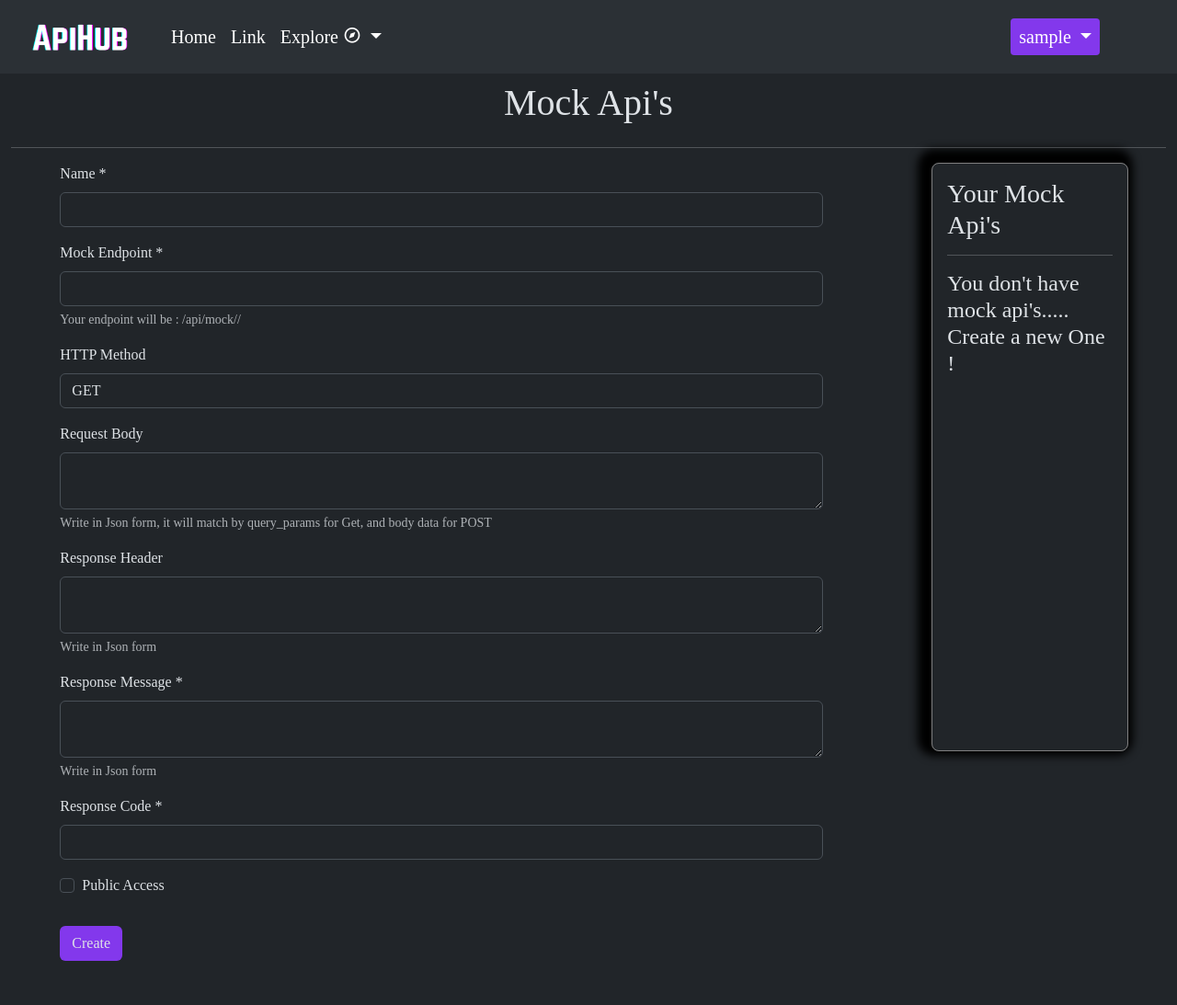
After one commit to sim-ashish/ApiHub, a Django app: page /mock in a window 1280 px wide. The commit adds this page. Shown: the whole page at 92% size. Run offline with Django 4.2, Linux system fonts and the light colour scheme; the visitor is signed in with stand-in values (Sample User, id 1); data that the repository does not hold is empty; parts of the project's set-up code (start-up, migrations or seed data) failed here and were passed over; some libraries are stand-ins or nearby versions; some web fonts are replaced.

Commit message:
Add More Api Points and Write clean Code

```diff
--- /dev/null
+++ b/api/custom_permissions.py
@@ -0,0 +1,5 @@
+from rest_framework.permissions import BasePermission
+
+class IsOwnerOrAdmin(BasePermission):
+    def has_object_permission(self, request, view, obj):
+        return request.user == obj.created_by or request.user.is_staff
--- a/api/urls.py
+++ b/api/urls.py
@@ -5,7 +5,13 @@ from api.views import (
             MockHandlerView,
             MockView,
             POSTCrud,
-            UserCrud
+            UserCrud,
+            FoodCategoryView,
+            FoodItemView,
+            FoodOrderView,
+            FashionCategoryView,
+            ClothMaterialView,
+            ClothView,
         )
 from rest_framework.routers import DefaultRouter
 from rest_framework_simplejwt.views import TokenObtainPairView, TokenRefreshView
@@ -16,13 +22,28 @@ User_router.register('user', UserCrud, basename='user')
 Post_router = DefaultRouter()
 Post_router.register('post', POSTCrud, basename='post')
 
+Food_item_router = DefaultRouter()
+Food_item_router.register('food-item', FoodItemView, basename='food-item')
+
+Food_order_router = DefaultRouter()
+Food_order_router.register('food-order', FoodOrderView, basename='food-order')
+
+Cloths_router = DefaultRouter()
+Cloths_router.register('clothes', ClothView, basename='clothes')
+
 Custom_router = DefaultRouter()
 Custom_router.register(r'custom-api', CustomAPIViewSet, basename='customapi')
 
 urlpatterns = [
     path('',include(User_router.urls)),
     path('',include(Post_router.urls)),
+    path('',include(Food_item_router.urls)),
+    path('',include(Food_order_router.urls)),
+    path('',include(Cloths_router.urls)),
     path('',include(Custom_router.urls)),
+    path('food-category', FoodCategoryView.as_view(), name = 'food-category'),
+    path('fashion-category', FashionCategoryView.as_view(), name = 'fashion-category'),
+    path('cloth-material', ClothMaterialView.as_view(), name = 'cloth-material'),
     path('mock/', MockView.as_view(), name='mock-create'),
     path('mock/<slug:mockapi>/', MockHandlerView.as_view(), name='mock-handle'),
     path('endpoint/<slug:endpoint>/', DynamicApiHandler.as_view()),
--- a/frontend/middleware.py
+++ b/frontend/middleware.py
@@ -67,6 +67,7 @@ class LoggingMiddleware:
 
         return response
 
+
 class MaintenanceMiddleware:
     def __init__(self, get_response):
         self.get_response = get_response
--- a/frontend/static/css/style.css
+++ b/frontend/static/css/style.css
@@ -42,3 +42,29 @@
 .doc-info{
     font-family:'Titillium Web' !important;
 }
+
+.offcanva-btn{
+    background-color: rgb(115, 0, 255) !important;
+    padding: 0.6rem 0.3rem !important;
+    border-radius: 5px !important;
+
+}
+.mock-list{
+    border: 1px solid grey !important;
+    height: 80vh !important;
+    overflow-y: auto !important;
+    border-radius: 8px !important;
+    box-shadow:-5px -5px 10px 10px rgba(0,0,0,1) !important;
+}
+.mock-btn{
+    padding: 0.3rem 0.5rem !important;
+    font-size: 120% !important;
+    background-color: #000000 !important;
+    border-radius: 8px !important;
+    border: 2px solid black !important;
+    transition: all 0.4s ease !important;
+}
+.mock-btn:hover{
+    border-color: #8338ec !important;
+    box-shadow: 1px 1px 5px 5px #8338ec3c;
+}
--- a/frontend/tasks.py
+++ b/frontend/tasks.py
@@ -143,7 +143,6 @@ def welcome_mail(sender_mail, to_mail, link='http://127.0.0.1:8000'):
 @shared_task
 def security_mail(sender_mail, to_mail, link = 'http://127.0.0.1:8000'):
     html_content = render_to_string('frontend/security.html', {'link' : link})
-    print("************Mail Send for Security Reason*********")
     text_content = html_content
     subject, from_email, to = 'Security Alert', sender_mail, to_mail
     msg = EmailMultiAlternatives(subject,text_content, from_email, [to])
--- a/frontend/urls.py
+++ b/frontend/urls.py
@@ -6,6 +6,7 @@ urlpatterns = [
     path('', views.index, name='index'),
     path('docs', views.docs, name='documentation'),
     path('custom-api', views.custom_docs, name='customApi'),
+    path('mock',views.mock_view, name='mock'),
     path('profile', views.profile, name='profile'),
     path('register',views.User_register, name='register'),
     path('subscribe/<int:uID>', views.subscription_payment, name='subscribe'),
--- a/frontend/views.py
+++ b/frontend/views.py
@@ -1,5 +1,6 @@
 from django.shortcuts import render, redirect
 from .models import *
+from api.models import Mock, MockData
 from api.models import Subscription
 from django.contrib.auth.models import User
 from django.http import HttpResponse
@@ -21,6 +22,12 @@ def docs(request):
 
 def custom_docs(request):
     return render(request, 'frontend/customapi.html')
+
+
+@login_required
+def mock_view(request):
+    mocks = MockData.objects.filter(api__user = request.user).select_related('api')
+    return render(request, 'frontend/mock.html', {"mocks" : mocks})
 
 
 @login_required
--- a/templates/base.html
+++ b/templates/base.html
@@ -14,7 +14,7 @@
 <body data-bs-theme="dark">
 
     <!--Navigation Bar-->
-    <nav class="navbar navbar-expand-lg bg-body-tertiary" style="height:10vh;">
+    <nav class="navbar navbar-expand-lg bg-body-tertiary pe-5" style="height:10vh;">
         <div class="container-fluid">
           <a class="navbar-brand fs-2" href="/">
             <img src="{% static 'images/A.png' %}" alt="Bootstrap" width="150" height="70">
@@ -48,8 +48,9 @@
                 <a class="nav-link dropdown-toggle fs-5 action-dropdown" href="#" role="button" data-bs-toggle="dropdown" aria-expanded="false">
                   {{request.user}}
                 </a>
-                <ul class="dropdown-menu p-1 me-4">
+                <ul class="dropdown-menu p-1 me-5 text-end">
                   <li><a class="dropdown-item fs-5" href="{% url 'profile' %}">Profile <i class='bx bx-user'></i></a></li>
+                  <li><a class="dropdown-item fs-5" href="{% url 'mock' %}">Mock Api's <i class='bx bx-server'></i></a></li>
                   <li><a class="dropdown-item fs-5" href="{% url 'logout' %}">Logout <i class='bx bx-exit' ></i></a></li>
                 </ul>
               </button>
--- a/templates/frontend/customapi.html
+++ b/templates/frontend/customapi.html
@@ -73,13 +73,13 @@
             Create your Own Custom Fields and their type of validations<br>
             To create fields write your fields inside validation parameter and their validation in the a dictionary or object format, remeber to declare the type of field also<br>
             Data Types of fields are integer, decimal, string, boolean<br>
-            Types of Validations : For integer and decimal -> type, min, max
-            Types of Validations : For string -> type, min_length, max_length, regex
+            Types of Validations : For integer and decimal -> type, min, max<br>
+            Types of Validations : For string -> type, min_length, max_length, regex ("email"). For now regex only support "email".
         </p>
         <div class="col-8 container row code-snippet m-3 px-2 py-2 fs-4">
             <div class="col-12">
     <pre>{"validations" : {"height" : {"type" : "integer", "min" : 165, "max" : 175},
-                             "password" : {"type" : "string", "min_length" : 8, "max_length" : 20, "regex" : "^(?=.*[A-Za-z])(?=.*\d)(?=.*[@$!%*#?&])[A-Za-z\d@$!%*#?&]{8,}$" },
+                             "password" : {"type" : "string", "min_length" : 8, "max_length" : 20, "regex" : "email" },
                              "indian" : {"type" : "boolean"}
                             }
     }</pre>
--- /dev/null
+++ b/templates/frontend/mock.html
@@ -0,0 +1,172 @@
+{% extends 'base.html' %}
+{% load static %}
+{% block title %}ApiHub | Mock Api{% endblock title %}
+
+{% block content %}
+<div class="container-fluid pb-5">
+    <div class="row mt-2">
+          <div class="col-12"><h2 class="fs-1 text-center">Mock Api's</h2></div>
+    </div>
+    <hr>
+    <div class="row">
+        <div class="col-8 m-auto">
+            <form id="mock-form">
+                <div class="mb-3">
+                  <label for="name" class="form-label">Name *</label>
+                  <input type="text" class="form-control" id="name" required>
+                </div>
+                <div class="mb-3">
+                    <label for="mockpoint" class="form-label">Mock Endpoint *</label>
+                    <input type="text" class="form-control" id="mockpoint" aria-describedby="emailHelp" required>
+                    <div id="emailHelp" class="form-text">Your endpoint will be : /api/mock/<span id="mockpoint-text"></span>/</div>
+                </div>
+                <div class="mb-3">
+                    <label for="http-method" class="form-label">HTTP Method</label>
+                    <select id="http-method" class="form-control">
+                        <option value="GET" selected >GET</option>
+                        <option value="POST">POST</option>
+                        <option value="PUT">PUT</option>
+                        <option value="PATCH">PATCH</option>
+                        <option value="DELETE">DELETE</option>
+                    </select>
+                </div>
+                <div class="mb-3">
+                    <label for="request-body" class="form-label">Request Body</label>
+                    <textarea  class="form-control" id="request-body" aria-describedby="emailHelp"></textarea>
+                    <div id="emailHelp" class="form-text">Write in Json form, it will match by query_params for Get, and body data for POST</div>
+                </div>
+                <div class="mb-3">
+                    <label for="response-header" class="form-label">Response Header</label>
+                    <textarea  class="form-control" id="response-header" aria-describedby="emailHelp"></textarea>
+                    <div id="emailHelp" class="form-text">Write in Json form</div>
+                </div>
+                <div class="mb-3">
+                    <label for="response-msg" class="form-label">Response Message *</label>
+                    <textarea  class="form-control" id="response-msg" aria-describedby="emailHelp" required></textarea>
+                    <div id="emailHelp" class="form-text">Write in Json form</div>
+                </div>
+                <div class="mb-3">
+                    <label for="response-code" class="form-label">Response Code *</label>
+                    <input type="number" min="100" max="512" class="form-control" id="response-code" aria-describedby="emailHelp" required>
+                </div>
+                <div class="mb-3 form-check">
+                  <input type="checkbox" class="form-check-input" id="public">
+                  <label class="form-check-label" for="public">Public Access</label>
+                </div>
+                <button type="submit" class="btn cstm-btn mt-3">Create</button>
+              </form>
+
+        </div>
+        <div class="col-2 container mock-list p-3">
+            <h3>Your Mock Api's</h3>
+            <hr>
+            {% if mocks %}
+                {% for mock in mocks%}
+                <div class="row">
+                    <div class="col-12 mt-2 text-center">
+                        <button type="button" class="nav-link mock-btn" data-bs-toggle="modal" data-bs-target="#exampleModal{{mock.id}}">
+                           {% if mock.api.public_access %}
+                           <i class='bx bx-show-alt me-3'></i>
+                           {% else %}
+                           <i class='bx bx-hide me-3' ></i>
+                           {% endif %}
+                           {{mock.api.mock_endpoint}} <i class='bx bx-server'></i>
+                        </button>
+
+                        <!-- Modal -->
+                            <div class="modal fade" id="exampleModal{{mock.id}}" tabindex="-1" aria-labelledby="exampleModalLabel" aria-hidden="true">
+                                <div class="modal-dialog">
+                                <div class="modal-content">
+                                    <div class="modal-header">
+                                    <h1 class="modal-title fs-5" id="exampleModalLabel">End Point : &nbsp;/api/mock/{{mock.api.mock_endpoint}}/</h1>
+                                    <button type="button" class="btn-close" data-bs-dismiss="modal" aria-label="Close"></button>
+                                    </div>
+                                    <div class="modal-body">
+                                    <div class="text-start mb-2">Name : <input type="text" value="{{mock.api.name}}" disabled></div>
+                                    <div class="text-start mb-2">Endpoint : <input type="text" value="{{mock.api.mock_endpoint}}" disabled></div>
+                                    <div class="text-start mb-2">Method : <input type="text" value="{{mock.method}}" disabled></div>
+                                    <div class="text-start mb-2">Body : <input type="text" value="{{mock.body}}" disabled></div>
+                                    <div class="text-start mb-2">Response Headers : <input type="text" value="{{mock.response_header}}" disabled></div>
+                                    <div class="text-start mb-2">Response Message : <input type="text" value="{{mock.response_msg}}" disabled></div>
+                                    <div class="text-start mb-2">Response Code : <input type="text" value="{{mock.response_code}}" disabled></div>
+                                    <div class="text-start mb-2">Public : <input type="text" value="{{mock.api.public_access}}" disabled></div>
+                                    </div>
+                                    <div class="modal-footer">
+                                    <button type="button" class="btn btn-secondary" data-bs-dismiss="modal">Close</button>
+                                    </div>
+                                </div>
+                                </div>
+                            </div>
+                        <!-- Modal -->
+                    </div>
+                </div>
+                {% endfor %}
+                {% else %}
+                  <h4>You don't have mock api's.....<br>Create a new One !</h4>
+                {% endif%}
+
+        </div>
+    </div>
+</div>
+
+
+<script>
+    document.getElementById('mock-form').addEventListener('submit', function(event) {
+    event.preventDefault();
+    let name = document.getElementById('name').value;
+    let mock_endpoint = document.getElementById('mockpoint').value;
+    let method = document.getElementById('http-method').value;
+    let body = document.getElementById('request-body').value;
+    let response_header = document.getElementById('response-header').value;
+    let response_msg = document.getElementById('response-msg').value;
+    let response_code = document.getElementById('response-code').value;
+    let public_access = document.getElementById('public').checked;
+
+    let fetch_body = null
+
+    if(!body){
+        if(!response_header){
+            fetch_body = JSON.stringify({ name: name,mock_endpoint : mock_endpoint, method : method, response_msg : JSON.parse(response_msg), response_code : Number(response_code), public_access : public_access})
+        }
+        else{
+            fetch_body = JSON.stringify({ name: name,mock_endpoint : mock_endpoint, method : method, response_header : JSON.parse(response_header), response_msg : JSON.parse(response_msg), response_code : Number(response_code), public_access : public_access})
+        }
+    }
+    else{
+        if(!response_header){
+            fetch_body = JSON.stringify({ name: name,mock_endpoint : mock_endpoint, method : method, body : JSON.parse(body), response_msg : JSON.parse(response_msg), response_code : Number(response_code), public_access : public_access})
+        }
+        else{
+            fetch_body = JSON.stringify({ name: name,mock_endpoint : mock_endpoint, method : method, body : JSON.parse(body), response_header : JSON.parse(response_header), response_msg : JSON.parse(response_msg), response_code : Number(response_code), public_access : public_access})
+        }
+    }
+
+    console.log(fetch_body)
+
+    fetch('http://127.0.0.1:8000/api/mock/', {
+        headers: {
+            "Content-Type": "application/json",
+            "Authorization" : "Bearer eyJhbGciOiJIUzI1NiIsInR5cCI6IkpXVCJ9.eyJ0b2tlbl90eXBlIjoiYWNjZXNzIiwiZXhwIjoxNzQ0NzE2NTQ3LCJpYXQiOjE3NDQ3MTQ3NDcsImp0aSI6IjQzYjBhNTBlMmNmNDRhZjlhZjc0MzFkOGY5OWViNWUxIiwidXNlcl9pZCI6MX0.5F7zcmW8s0fuTCoG2T-vBnLj1U5ydV_0egPFeZYcE6I"
+        },
+        method: "POST",
+        body: fetch_body
+    })
+    .then(response => response.json())
+    .then(data => {
+        Swal.fire({
+            title: "Mock Created!",
+            icon: "success",
+            draggable: false
+        });
+    })
+    .catch(error =>{
+        Swal.fire({
+            title: "Something Went Wrong",
+            icon: "error",
+            draggable: false
+        });
+    });
+    });
+
+</script>
+{% endblock content %}
```
Also changed, not shown: ApiHub/settings.py (+7 -2 lines), api/models.py (+25 -1 lines), api/serializers.py (+88 -52 lines), api/tasks.py (+15 -36 lines), api/throttling.py (+6 -11 lines), api/views.py (+186 -25 lines), api/migrations/0015_mockdata_query_params.py (added), api/migrations/0016_remove_mockdata_query_params.py (added), api/migrations/0017_cloth_created_by_customuser_created_by_and_more.py (added).
